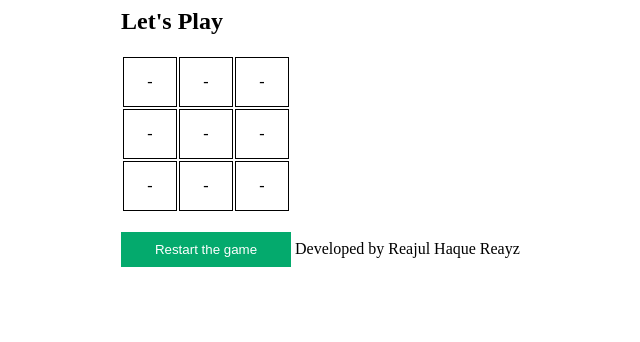
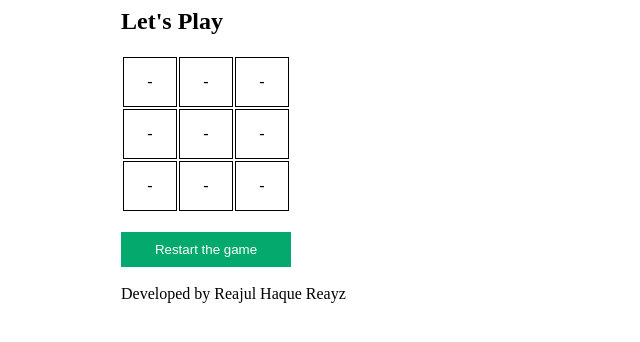
Before and after one commit to Reayz/Tic-tac-toe, a plain HTML site: page index.html in a window 1280 px wide. Shown: the whole page, without its empty margins (269-909 px from the left). Drawn offline with nearby package versions, Linux system fonts and the light colour scheme.

Commit message:
Changes some design

```diff
--- a/index.html
+++ b/index.html
@@ -113,10 +113,9 @@
 			</table>
 		</div>
 		<h3 class="win-label"></h3>
-		<button onclick="location.reload();">Restart the game</button>
+		<button onclick="location.reload();">Restart the game</button> <br/> <br/>
 		<label>Developed by Reajul Haque Reayz</label>
 	</div>
-
 <body>
 
 </html>
```
